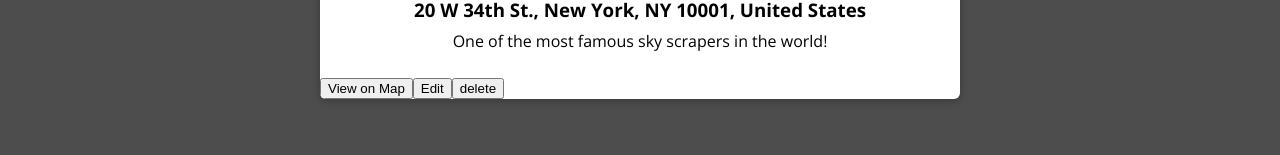
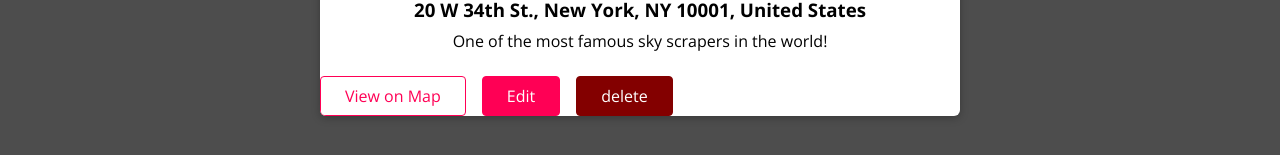
Before and after one commit to mimi-uxui-dev/mern-project, a React (Create React App) app in the folder frontend/: page /u1/places in a window 1280 px wide. Shown: the part 445-600 px from the top of the page. Built offline with nearby package versions, Linux system fonts and the light colour scheme.

Commit message:
made action buttons

```diff
--- a/frontend/src/places/pages/components/PlaceItem.js
+++ b/frontend/src/places/pages/components/PlaceItem.js
@@ -1,4 +1,5 @@
 import React from "react";
+import Button from "../../../shared/components/FormElements/Button";
 import Card from "../../../shared/components/UIElements/Card";
 import "./PlaceItem.css";
 
@@ -15,9 +16,9 @@
           <p>{props.description}</p>
         </div>
         <div className="place_item__actions">
-          <button>View on Map</button>
-          <button>Edit</button>
-          <button>delete</button>
+          <Button inverse>View on Map</Button>
+          <Button to={`/places/${props.id}`}>Edit</Button>
+          <Button danger>delete</Button>
         </div>
       </Card>
     </li>
```
